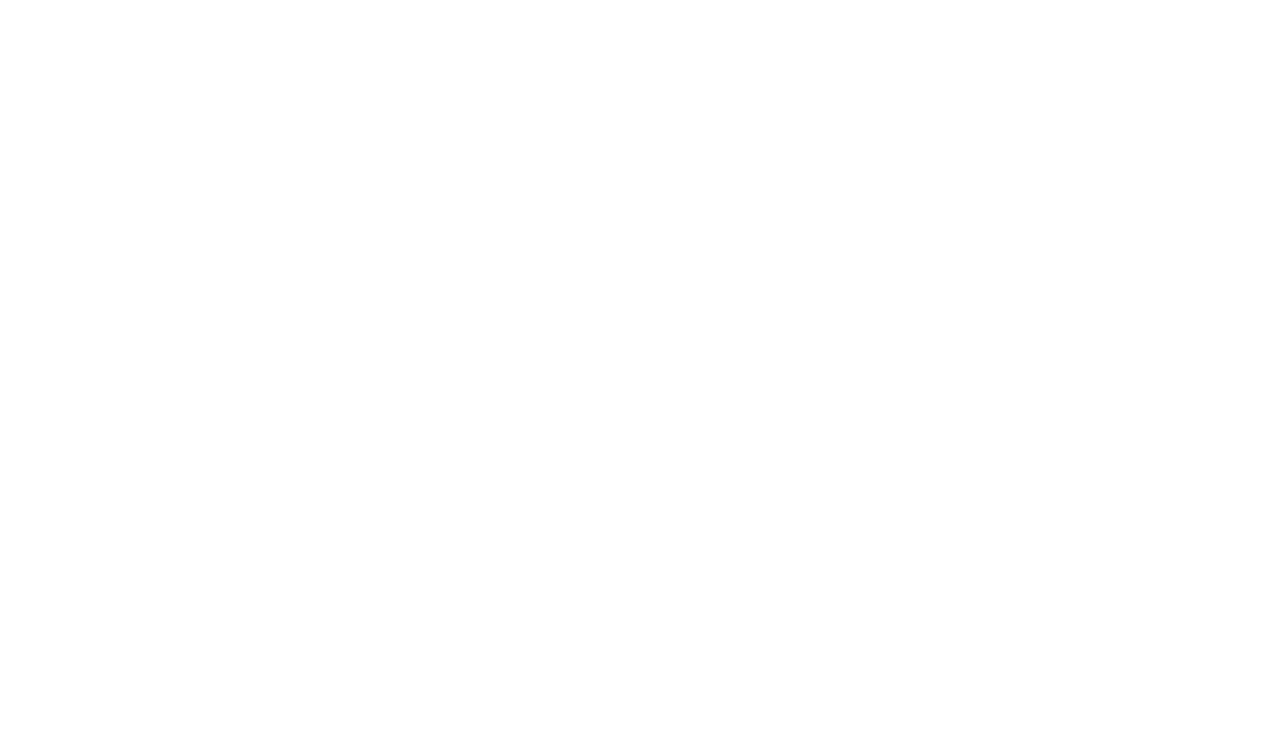
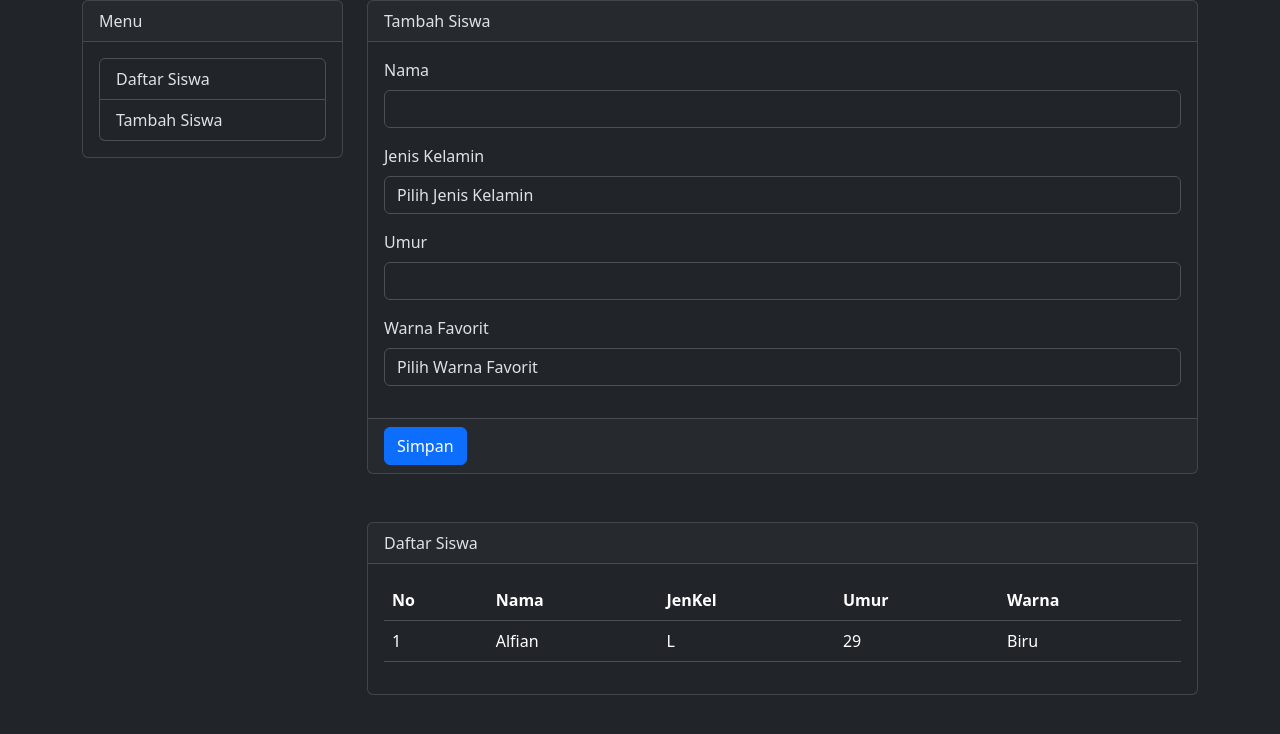
Before and after one commit to BayuSuryadinata/CRUD-dom-siswa, a website: page index.html in a window 1280 px wide. Drawn offline with nearby package versions, Linux system fonts and the light colour scheme.

Commit message:
tabel ok

```diff
--- a/array_and_object.js
+++ b/array_and_object.js
@@ -22,17 +22,25 @@
 // READ
 // arrow function
 const tampilkanSiswa = () => {
+  // mengakses dom
+  const tblSiswa = document.getElementById('tblSiswa')
+  tblSiswa.innerHTML = '<tr><th>No</th><th>Nama</th><th>JenKel</th><th>Umur</th><th>Warna</th></tr>'
+
   for (let idx in daftarSiswa) {
     console.log(`${parseInt(idx) + 1}. ${daftarSiswa[idx].nama} seorang ${daftarSiswa[idx].jenKel} suka warna ${daftarSiswa[idx].wfavorit} berumur ${daftarSiswa[idx].umur}`)
+
+
+    // menambah isinya
+    tblSiswa.innerHTML += `<tr><td>${parseInt(idx) + 1}</td><td>${daftarSiswa[idx].nama}</td><td>${daftarSiswa[idx].jenKel}</td><td>${daftarSiswa[idx].umur}</td><td>${daftarSiswa[idx].wfavorit}</td></tr>`
   }
 }
 
 // CREATE
 const tambahSiswa = () => {
-  const nama = prompt('Masukkan Nama')
-  const jenKel = prompt('Masukkan Jenis Kelamin')
-  const umur = prompt('Masukkan Umur')
-  const warna = prompt('Masukkan Warna Favorit')
+  const nama = document.getElementById('txtNama').value
+  const jenKel = document.getElementById('jenKel').value
+  const umur = document.getElementById('txtUmur').value
+  const warna = document.getElementById('warna').value
 
   const siswaBaru = {
     nama: nama,
@@ -43,6 +51,8 @@
   }
 
   daftarSiswa.push(siswaBaru)
+
+  document.getElementById('txtNama').value = ""
 }
 
 
@@ -60,3 +70,14 @@
   // menghapus element dari dalam array
   daftarSiswa.splice(indexDihapus, 1)
 }
+
+const editSiswa = (target) => {
+  const indexEdit = cariIndex(target)
+
+  daftarSiswa[indexEdit] = {
+    nama: namaBaru,
+    jenKel: jenKelBaru,
+    wfavorit: wfavoritBaru,
+    umur: umurBaru
+  }
+}
--- a/index.html
+++ b/index.html
@@ -1,12 +1,110 @@
 <!DOCTYPE html>
-<html lang="en">
+<html lang="en" data-bs-theme="dark">
 <head>
   <meta charset="UTF-8">
   <meta name="viewport" content="width=device-width, initial-scale=1.0">
   <title>Document</title>
+  <link href="https://cdn.jsdelivr.net/npm/bootstrap@5.3.3/dist/css/bootstrap.min.css" rel="stylesheet" integrity="sha384-QWTKZyjpPEjISv5WaRU9OFeRpok6YctnYmDr5pNlyT2bRjXh0JMhjY6hW+ALEwIH" crossorigin="anonymous">
 </head>
 <body>
 
+
+  <div class="container">
+    <div class="row">
+      <div class="col-3">
+
+        <div class="card">
+          <div class="card-header">
+            Menu
+          </div>
+          <div class="card-body">
+
+            <div class="list-group">
+              <a href="" class="list-group-item">Daftar Siswa</a>
+              <a href="" class="list-group-item">Tambah Siswa</a>
+            </div>
+
+          </div>
+        </div>
+
+      </div>
+      <div class="col-9">
+
+        <div class="card">
+          <div class="card-header">
+            Tambah Siswa
+          </div>
+          <div class="card-body">
+
+            <div class="mb-3">
+              <label class="form-label">Nama</label>
+              <input type="text" class="form-control" id="txtNama" />
+            </div>
+
+            <div class="mb-3">
+              <label class="form-label">Jenis Kelamin</label>
+              <select class="form-control" id="jenKel">
+                <option value="">Pilih Jenis Kelamin</option>
+                <option value="l">Laki-laki</option>
+                <option value="p">Perempuan</option>
+              </select>
+            </div>
+
+            <div class="mb-3">
+              <label class="form-label">Umur</label>
+              <input type="number" class="form-control" id="txtUmur" />
+            </div>
+
+            <div class="mb-3">
+              <label class="form-label">Warna Favorit</label>
+              <select class="form-control" id="warna">
+                <option value="">Pilih Warna Favorit</option>
+                <option value="merah">Merah</option>
+                <option value="kuning">Kuning</option>
+                <option value="hijau">Hijau</option>
+                <option value="biru">Biru</option>
+                <option value="coklat">Coklat</option>
+              </select>
+            </div>
+          </div>
+          <div class="card-footer">
+            <button class="btn btn-primary" onclick="tambahSiswa()">Simpan</button>
+          </div>
+        </div>
+
+        <div class="card mt-5">
+          <div class="card-header">
+            Daftar Siswa
+          </div>
+          <div class="card-body">
+            <table class="table" id="tblSiswa">
+              <tr>
+                <th>No</th>
+                <th>Nama</th>
+                <th>JenKel</th>
+                <th>Umur</th>
+                <th>Warna</th>
+              </tr>
+
+              <tr>
+                <td>1</td>
+                <td>Alfian</td>
+                <td>L</td>
+                <td>29</td>
+                <td>Biru</td>
+              </tr>
+
+            </table>
+          </div>
+        </div>
+
+      </div>
+    </div>
+  </div>
+
+
   <script src="./array_and_object.js"></script>
+
+  <script src="https://cdn.jsdelivr.net/npm/bootstrap@5.3.3/dist/js/bootstrap.bundle.min.js" integrity="sha384-YvpcrYf0tY3lHB60NNkmXc5s9fDVZLESaAA55NDzOxhy9GkcIdslK1eN7N6jIeHz" crossorigin="anonymous"></script>
 </body>
 </html>
```
